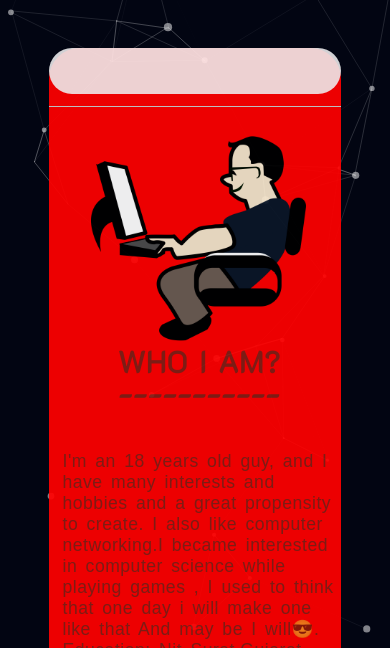
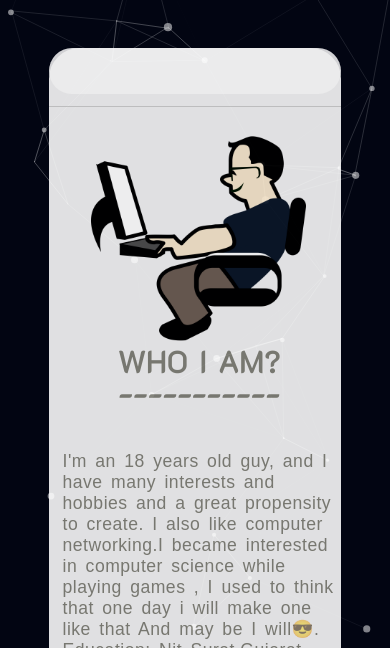
Before and after one commit to HarshalAtre/My-Website, a website: page My-Site/demo/index.html in a window 390 px wide. Shown: the part 196-844 px from the top of the page. Drawn offline with Linux system fonts and the light colour scheme; a script that the page names is missing.

Commit message:
Update mystyle.css

```diff
--- a/My-Site/demo/css/mystyle.css
+++ b/My-Site/demo/css/mystyle.css
@@ -466,9 +466,7 @@ text-align: center;
 .title span{
     display: none;
 }
-.main{
-    background-color: red;
-}
+
 .info h2{
     /* font-size: 1.5em; */
     margin-left: 0vw;
```
